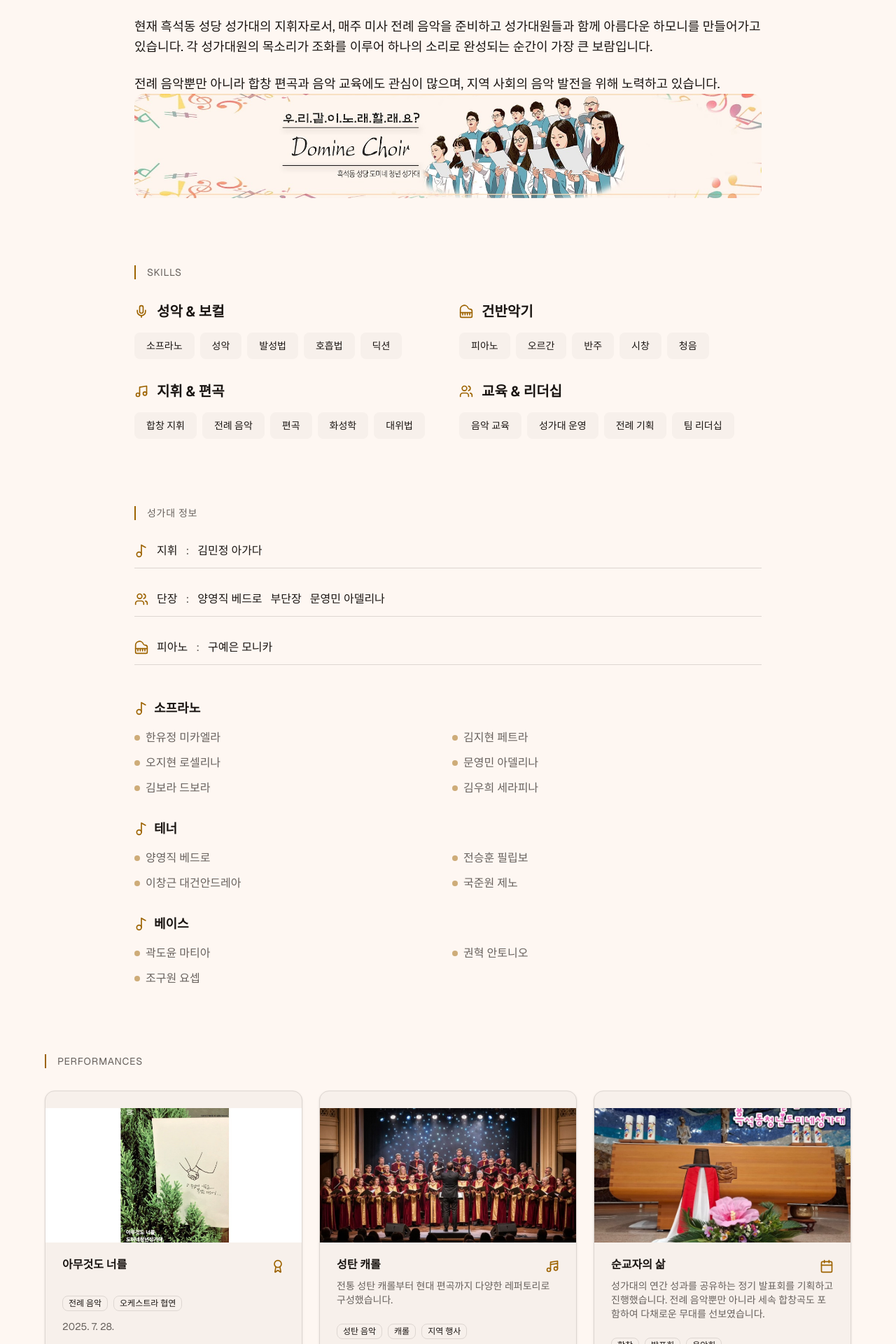
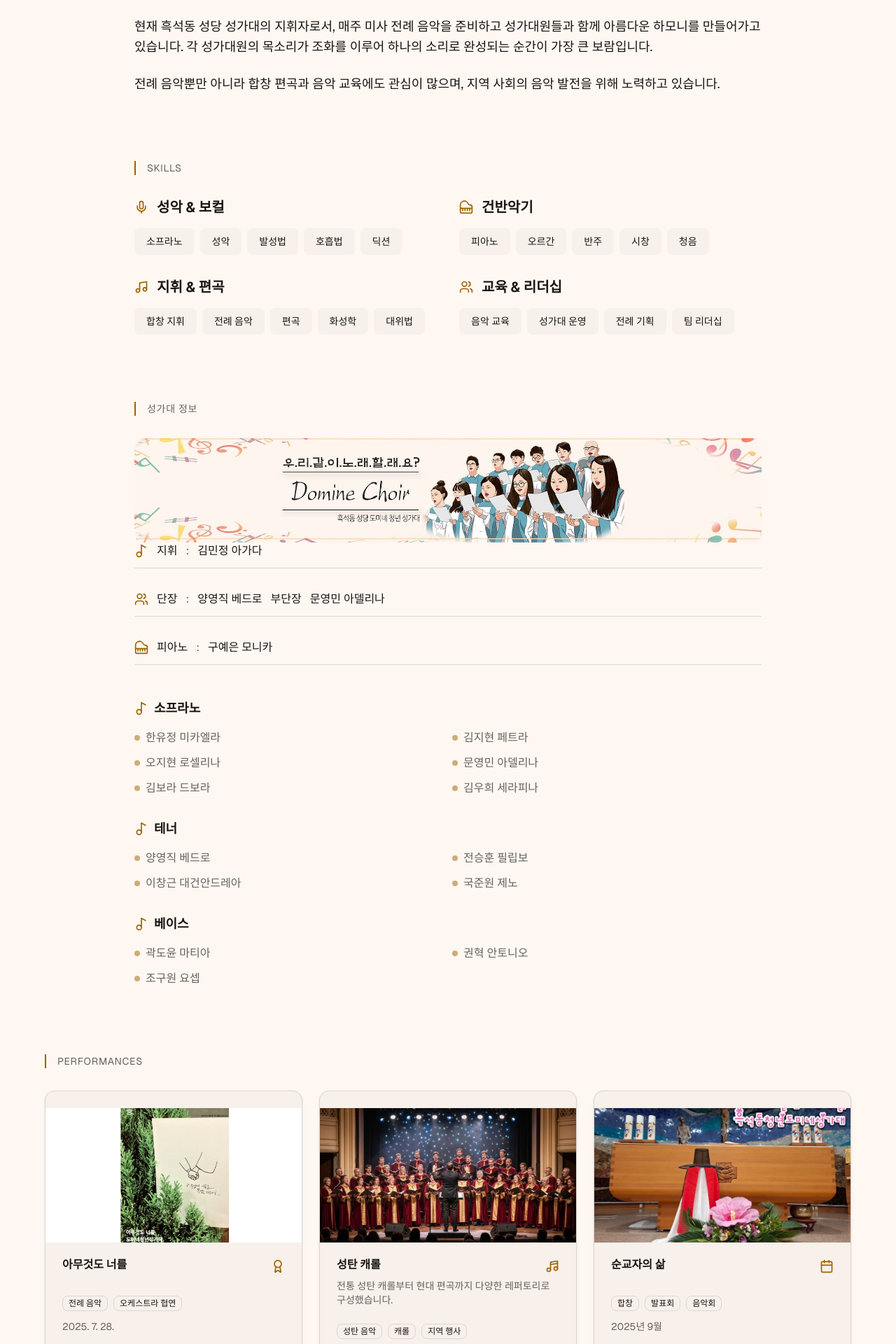
Before and after one commit to ksh322/choir, a Next.js app: page / in a window 1280 px wide. Shown: the part 960-2880 px from the top of the page at 70% size. Built offline with nearby package versions, Linux system fonts and the light colour scheme.

Commit message:
chore:projects

```diff
--- a/components/about.tsx
+++ b/components/about.tsx
@@ -23,13 +23,7 @@ export function About() {
           </p>
         </div>
 
-        <Image
-  src="/choir_banner.jpg"
-  alt="Choir banner"
-  width={1200}
-  height={600}
-  className="rounded-xl object-cover w-full"
-/>
+
 
       </div>
     </section>
--- a/components/experience.tsx
+++ b/components/experience.tsx
@@ -1,4 +1,5 @@
 import { Music2, Piano, Users } from "lucide-react"
+import Image from "next/image";
 
 const choirMembers = {
   conductor: { name: "김민정", baptismalName: "아가다" },
@@ -28,12 +29,20 @@ const choirMembers = {
 
 export function Experience() {
   return (
+
     <section id="members" className="flex justify-center px-4 sm:px-6 lg:px-8 py-12">
+
       <div className="max-w-4xl mx-auto w-full">
         <h2 className="text-sm uppercase tracking-wider text-muted-foreground mb-8 border-l-2 border-primary pl-4">
           성가대 정보
         </h2>
-
+        <Image
+  src="/choir_banner.jpg"
+  alt="Choir banner"
+  width={1200}
+  height={600}
+  className="rounded-xl object-cover w-full"
+/>
         <div className="space-y-8 mb-12">
           <div className="flex items-center gap-3 pb-3 border-b border-border">
             <Music2 className="h-5 w-5 text-primary" />
--- a/components/projects.tsx
+++ b/components/projects.tsx
@@ -24,7 +24,7 @@ const projects = [
   {
     title: "순교자의 삶",
     description:
-      "성가대의 연간 성과를 공유하는 정기 발표회를 기획하고 진행했습니다. 전례 음악뿐만 아니라 세속 합창곡도 포함하여 다채로운 무대를 선보였습니다.",
+      "",
     image: "/martyr.JPG",
     tags: ["합창", "발표회", "음악회"],
     icon: Calendar,
```
